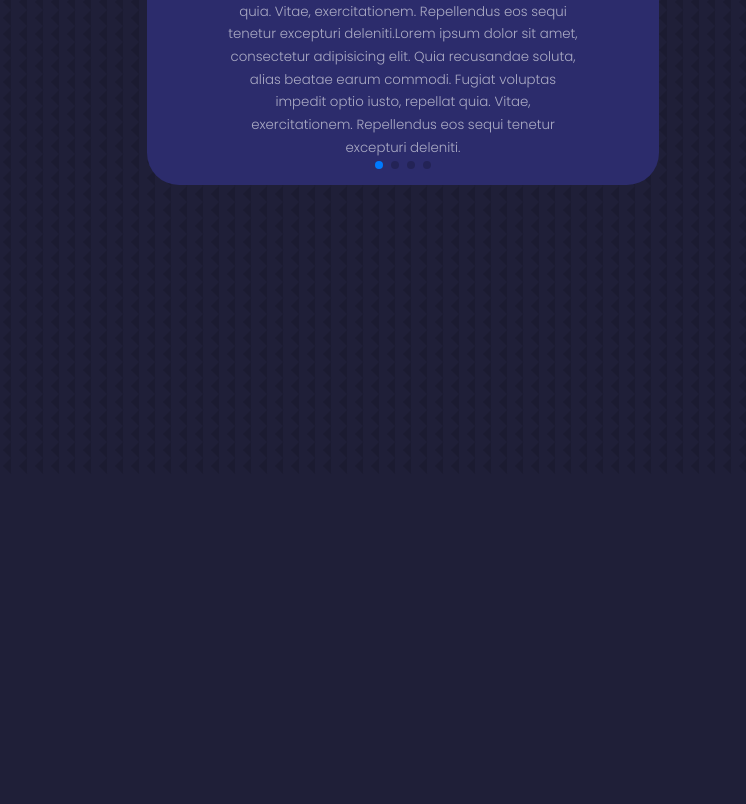
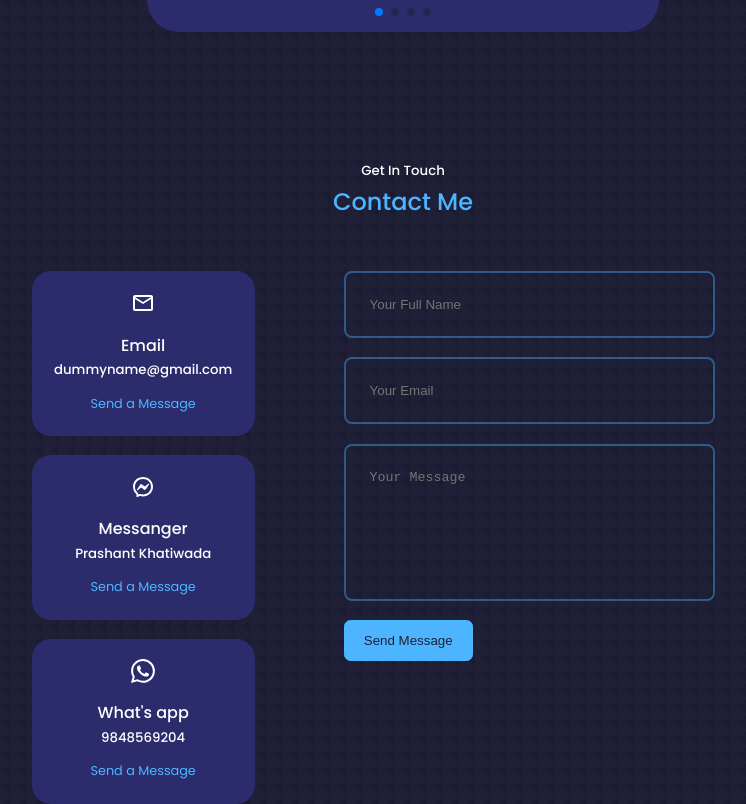
Before and after one commit to Prashant8Khatiwada/my-portfolio, a React (Create React App) app: page / in a window 1280 px wide. Shown: the part 4966-5770 px from the top of the page, without its empty margins (237-983 px from the left). Before the commit the page ends 5440 px from the top, so only its background shows below. Built offline with nearby package versions, Linux system fonts and the light colour scheme.

Commit message:
contact design copleted

```diff
--- a/src/App.js
+++ b/src/App.jsx
@@ -6,6 +6,7 @@
 import Services from "./components/services/Services";
 import Portfolio from "./components/portfolio/Portfolio";
 import Testimonials from "./components/testimonials/Testimonials";
+import Contact from "./components/contact/Contact";
 // import { Route, Routes } from "react-router-dom";
 
 function App() {
@@ -18,6 +19,7 @@
       <Services />
       <Portfolio />
       <Testimonials />
+      <Contact/>
     </>
   );
 }
--- /dev/null
+++ b/src/components/contact/Contact.jsx
@@ -0,0 +1,57 @@
+import React from "react";
+import "./contact.css"
+import { MdOutlineEmail } from "react-icons/md";
+import { RiMessengerLine } from "react-icons/ri";
+import { BsWhatsapp } from "react-icons/bs";
+function Contact() {
+  return (
+    <section id="contact">
+      <h5>Get In Touch</h5>
+      <h2>Contact Me</h2>
+
+      <div className="container contact_container">
+        <div className="contact_options">
+          <article className="contact_option">
+            <MdOutlineEmail className="contact_option-icon"/>
+            <h4>Email</h4>
+            <h5>dummyname@gmail.com</h5>
+            <a href="mailto:dummyname@gmaail.com" target="_blank">
+              Send a Message
+            </a>
+          </article>
+          <article className="contact_option">
+            <RiMessengerLine  className="contact_option-icon"/>
+            <h4>Messanger</h4>
+            <h5>Prashant Khatiwada</h5>
+            <a
+              href="https://m.me/profile.php?id=100079383163545"
+              target="_blank"
+            >
+              Send a Message
+            </a>
+          </article>
+          <article className="contact_option">
+            <BsWhatsapp className="contact_option-icon" />
+            <h4>What's app</h4>
+            <h5>9848569204</h5>
+            <a
+              href="https://api.whatsapp.com/send?phone=9848569204"
+              target="_blank"
+            >
+              Send a Message
+            </a>
+          </article>
+        </div>
+        {/* END OF CONTACT OPTIONS  */}
+        <form action="">
+            <input type="text" name="name" placeholder="Your Full Name" required />
+            <input type="email" name="email" placeholder="Your Email" required />
+            <textarea name="message" rows="7" placeholder="Your Message" required />
+            <button type="submit" className="btn btn-primary">Send Message</button>
+        </form>
+      </div>
+    </section>
+  );
+}
+
+export default Contact;
--- /dev/null
+++ b/src/components/contact/contact.css
@@ -0,0 +1,74 @@
+.container.contact_container {
+    width: 58%;
+    display: grid;
+    grid-template-columns: 30% 50%;
+    gap: 12%;
+}
+
+.contact_options {
+    display: flex;
+    flex-direction: column;
+    gap: 1.2rem;
+}
+
+.contact_option {
+    background: var(--color-bg-match);
+    padding: 1.2rem;
+    border-radius: 1.2rem;
+    text-align: center;
+    border: 1px solid transparent;
+    transition: var(--transition);
+}
+
+.contact_option:hover {
+    background: transparent;
+    border-color: var(--color-primary-match);
+}
+
+.contact_option-icon {
+    font-size: 1.5rem;
+    margin-bottom: 0.5rem;
+}
+
+.contact_option a {
+    margin-top: 0.7rem;
+    display: inline-block;
+    font-size: 0.8rem;
+}
+
+/* ========== FORM ==========  */
+
+form {
+    display: flex;
+    flex-direction: column;
+    gap: 1.2rem;
+}
+
+input,
+textarea {
+    width: 100%;
+    padding: 1.5rem;
+    border-radius: 0.5rem;
+    background-color: transparent;
+    border: 2px solid var(--color-primary-match);
+    resize: none;
+    color: var(--color-white);
+}
+
+
+/* ========== MEDIA QUERIES (MEDIUM DEVICES)========== */
+@media screen and (max-width:1024px) {
+    .container.contact_container {
+        grid-template-columns: 1fr;
+        gap: 2rem;
+    }
+}
+
+
+/* ========== MEDIA QUERIES (SMALL DEVICES)========== */
+@media screen and (max-width:600px) {
+
+    .container.contact_container {
+        width: var(--container-width-sm);
+    }
+}
--- a/src/index.css
+++ b/src/index.css
@@ -63,7 +63,7 @@
 section {
   text-align: center;
   margin-top: 8rem;
-  height: 100vh;
+  /* height: 100vh; */
 
 }
 
```
